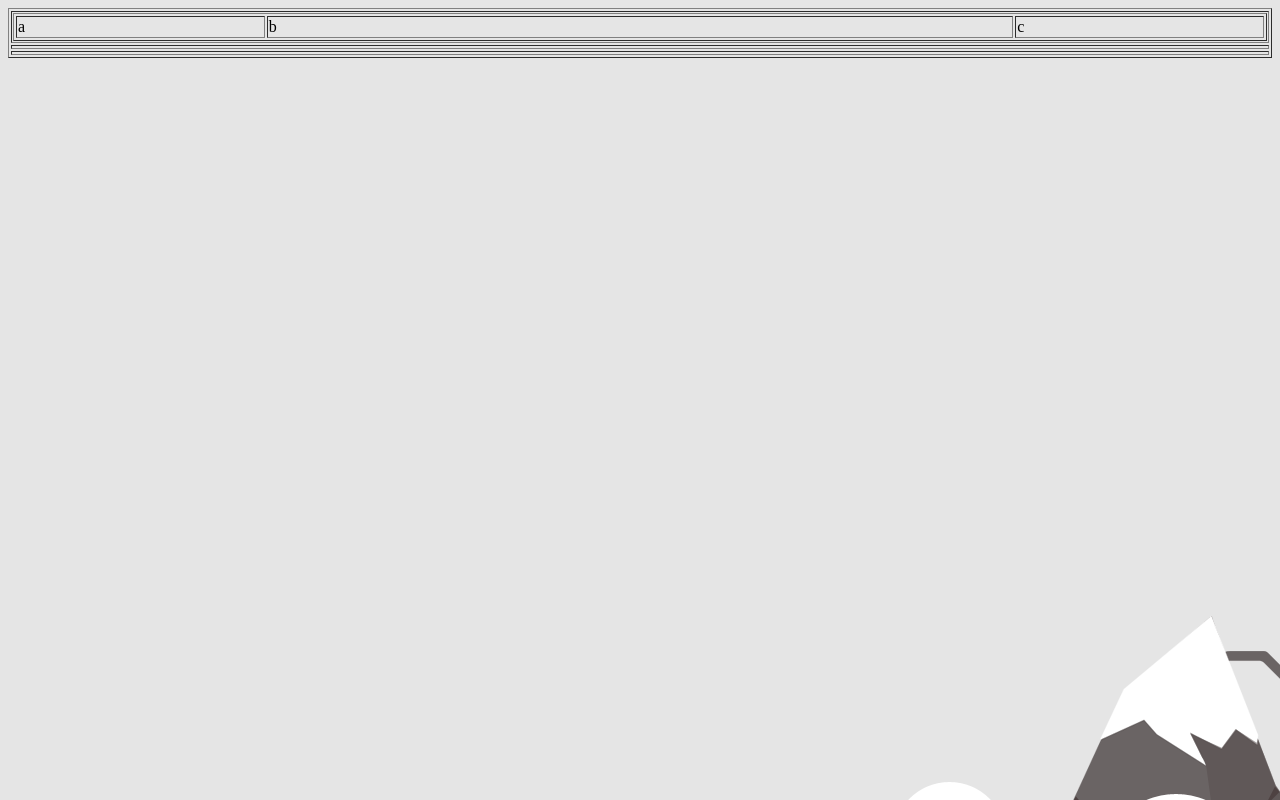
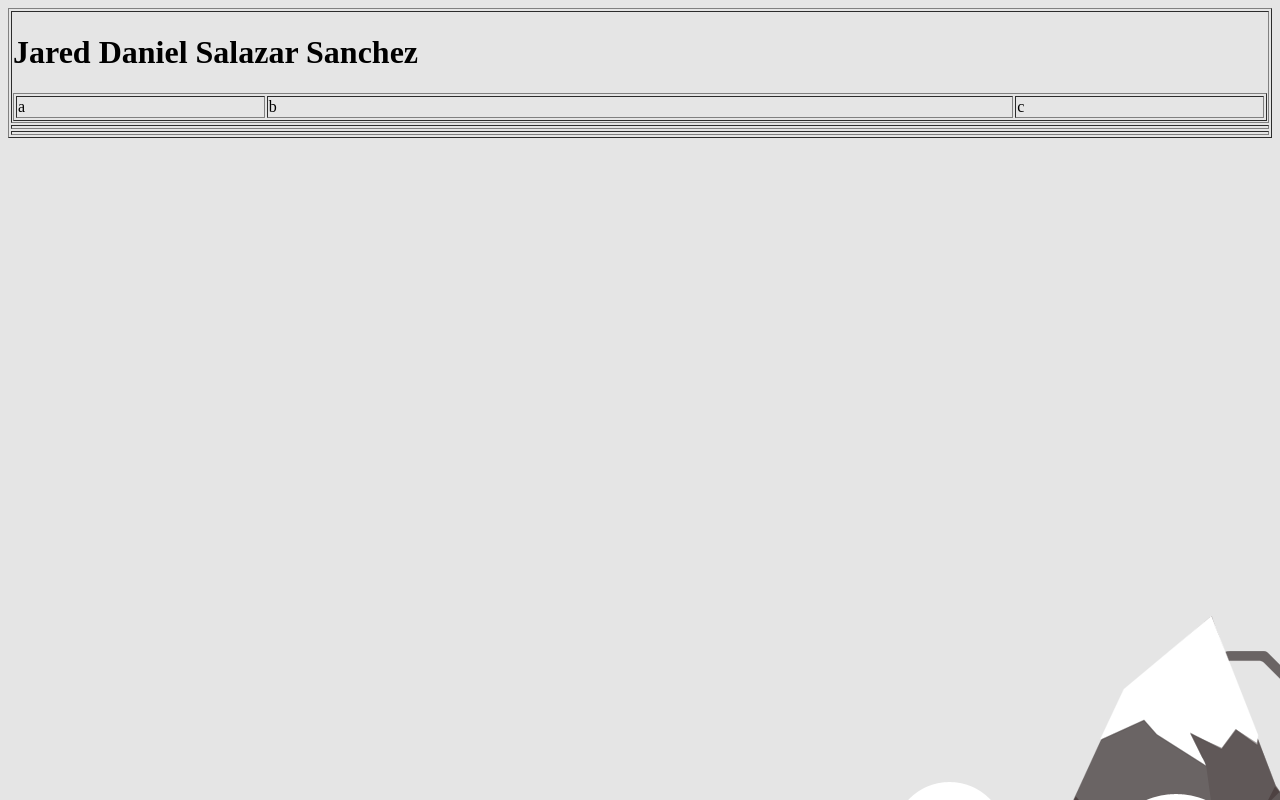
Before and after one commit to JaredUNACH/Demo-3, a plain HTML site: page index.html in a window 1280 px wide. Drawn offline with Linux system fonts and the light colour scheme.

Commit message:
Version 2

```diff
--- a/index.html
+++ b/index.html
@@ -13,6 +13,7 @@
                     <tr>
                         <td width="20%">a</td>
                         <td width="60%">b</td>
+                        <h1>Jared Daniel Salazar Sanchez</h1>
                         <td width="20%">c</td>
                     </tr>
                 </table>
```
